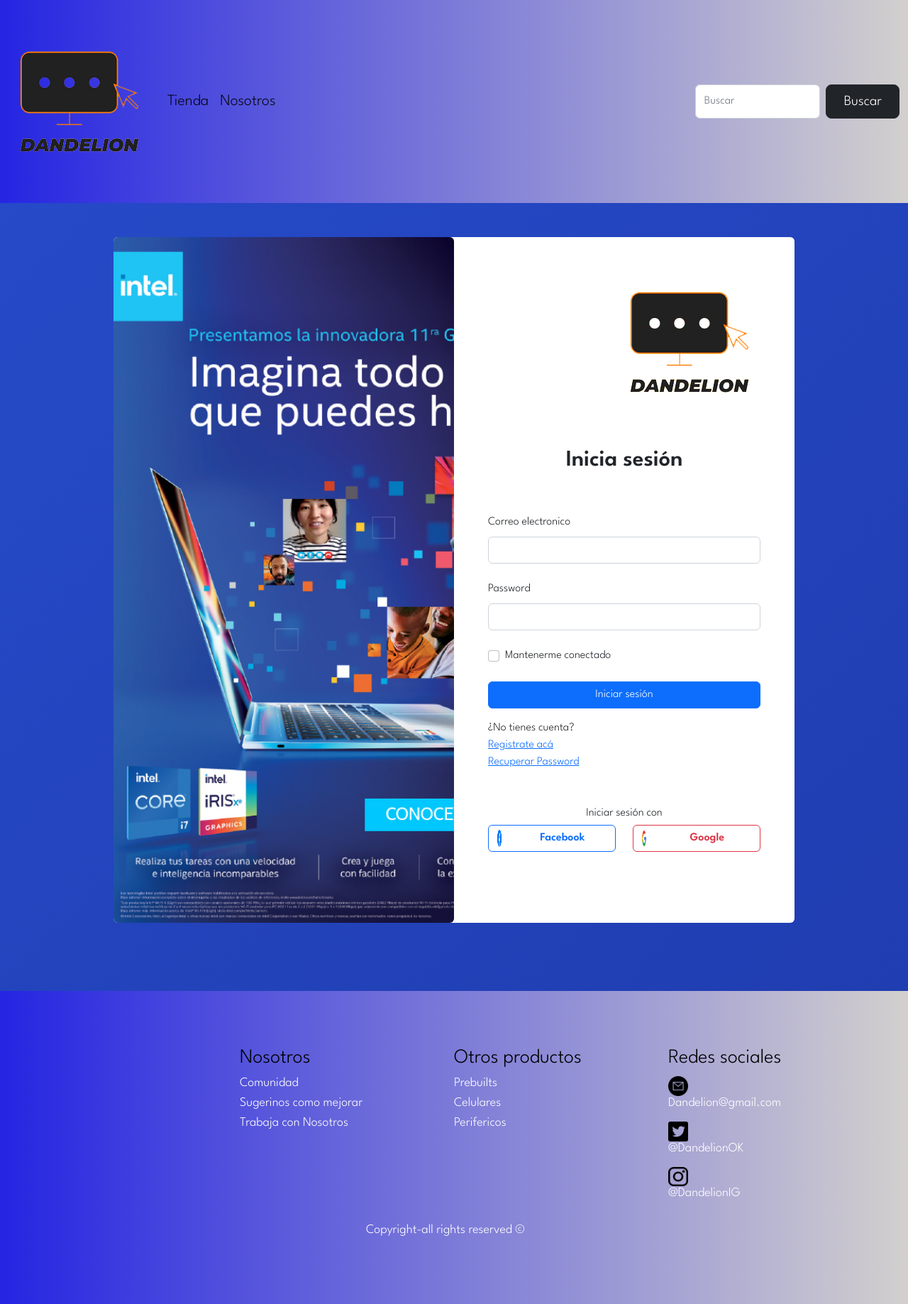
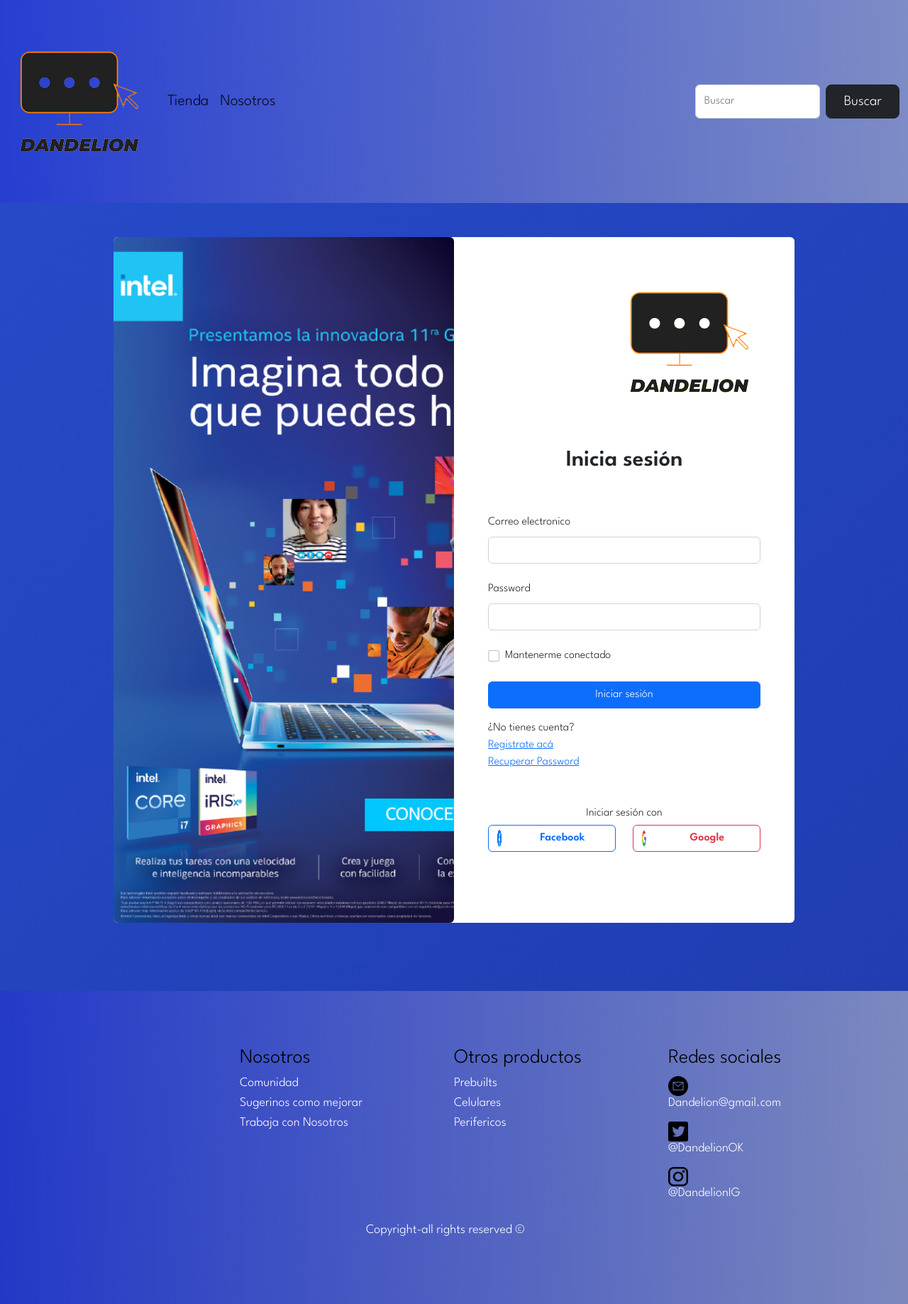
Before and after one commit to sgonzalez1403/Sgonzalez-coderhouse, a website: page login.html in a window 1280 px wide. Shown: the whole page at 71% size. Drawn offline with nearby package versions, Linux system fonts and the light colour scheme; files that its build step writes are made by us from their sources; grey boxes are pictures that could not be loaded.

Commit message:
re-entrega

```diff
--- a/scss/style.scss
+++ b/scss/style.scss
@@ -1,7 +1,4 @@
 @import url('https://fonts.googleapis.com/css2?family=League+Spartan:wght@300;600&family=Source+Sans+Pro:ital@1&display=swap');
-
-
-
 
         body {
             padding: 0;
@@ -13,8 +10,6 @@
             background-size: 2000% 2000%;
             animation: gradient 15s ease infinite;
             height: 100vh;
-
-
         }
 
         @keyframes gradient {
@@ -59,19 +54,17 @@
 
           width: 100%;
           bottom: 0;
-          background: linear-gradient(to right,#2525e2, #d3d0ce);
+          background: linear-gradient(to right,#2525e250, #d3d0ce83);
           color: rgb(0, 0, 0);
           padding: 30px 0 30px;
           font-size: 18px;
           line-height: 20px;
           }
 
-
-
           header{
           width: 100%;
           bottom: 0;
-          background: linear-gradient(to right,#2525e2, #d3d0ce);
+          background: linear-gradient(to right,#2525e250, #d3d0ce83);
           color: rgb(0, 0, 0);
           padding: 30px 0 30px;
           font-size: 22px;
@@ -109,6 +102,3 @@
             width: 200%;
 
           }
-
-
-          @import url(../node_modules/bootstrap/scss/bootstrap.scss);
```
Also changed, not shown: css/style.css, 1 other file.
